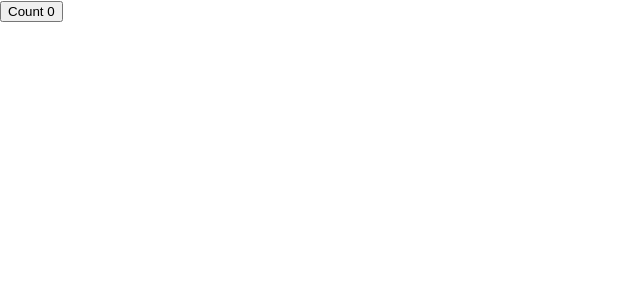
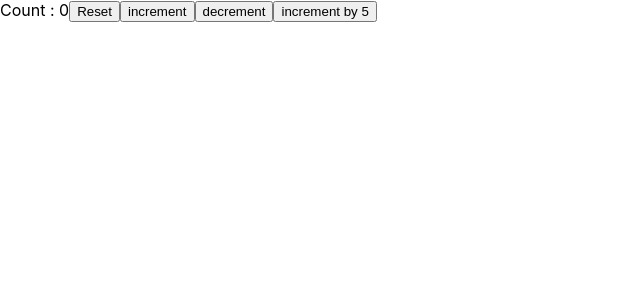
Before and after one commit to sakun9526/react-hooks, a React (Create React App) app: page / in a window 1280 px wide. Shown: the top 300 px of the page, without its empty margins (0-640 px from the left). Built offline with nearby package versions, Linux system fonts and the light colour scheme.

Commit message:
useState hook with previous state

```diff
--- a/src/App.js
+++ b/src/App.js
@@ -1,11 +1,12 @@
 import React from 'react';
-import HookCounter from "./components/HookCounter";
+// import HookCounter from "./components/UseStateHook/HookCounter";
+import StateCounterPrev from './components/UseStateHook/StateCounterPrev'
 
 
 function App() {
   return (
     <div className="App">
-       <HookCounter/>
+       <StateCounterPrev/>
     </div>
   );
 }
--- /dev/null
+++ b/src/components/UseStateHook/StateCounterPrev.js
@@ -0,0 +1,32 @@
+import React, {useState} from 'react'
+
+function StateCounterPrev() {
+
+    const initialCount = 0
+    const [Count, setCount] = useState(initialCount)
+
+    const incrementFive = () => {
+        for(let i=0; i<5; i++){
+            setCount(prevCount => prevCount + 1 )
+        }
+    }
+    return (
+        <div>
+            Count : {Count}
+            <button onClick={()=>setCount(initialCount)}>Reset</button>
+            <button onClick={()=>setCount(prevCount => prevCount + 1 )}>increment</button>
+            <button onClick={()=>setCount(prevCount => prevCount - 1)}>decrement</button>
+            <button onClick={incrementFive}>increment by 5</button>
+
+        </div>
+    )
+}
+
+export default StateCounterPrev
+
+
+/*
+    This example is about useState Hook
+    in this example it shows a safer way to increment state when button is clicked
+    prevCount takes the previous count and store it's state
+*/
```
Also changed, not shown: src/components/UseStateHook/HookCounter.js (renamed from src/components/HookCounter.js), 1 other file (tests, documents, lock files or other folders).
